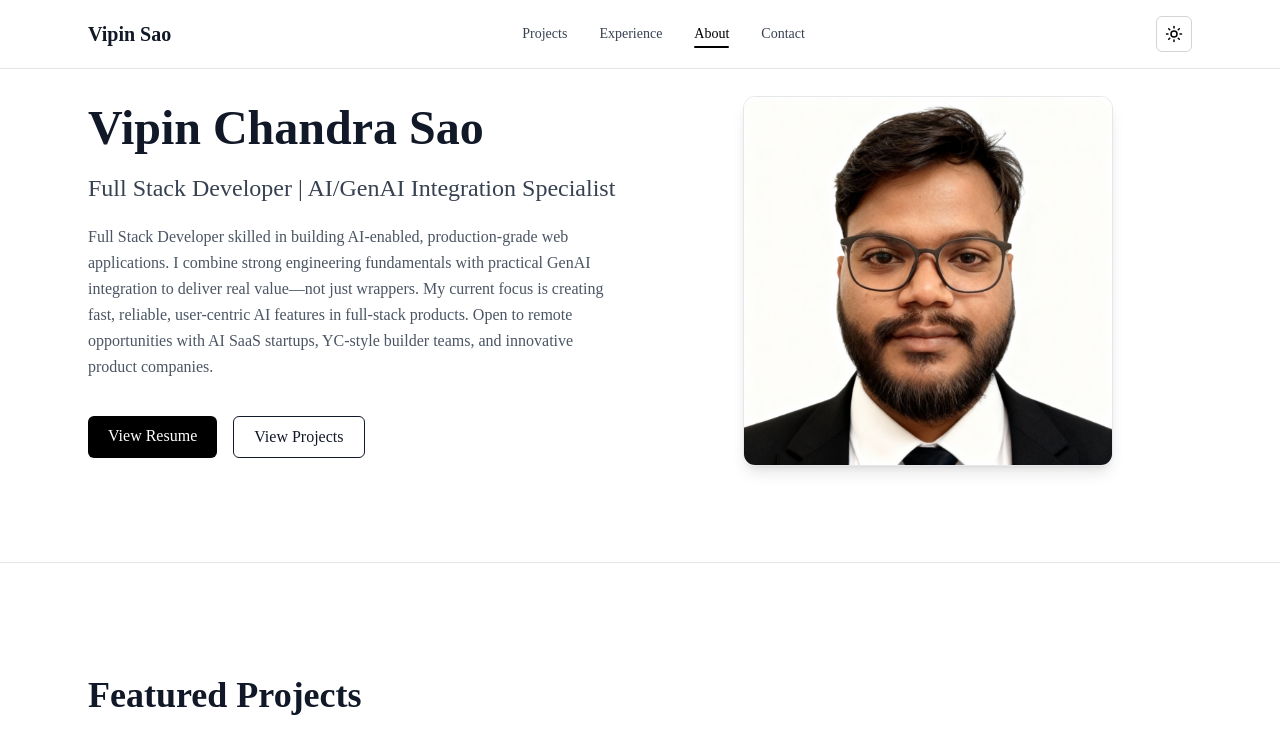
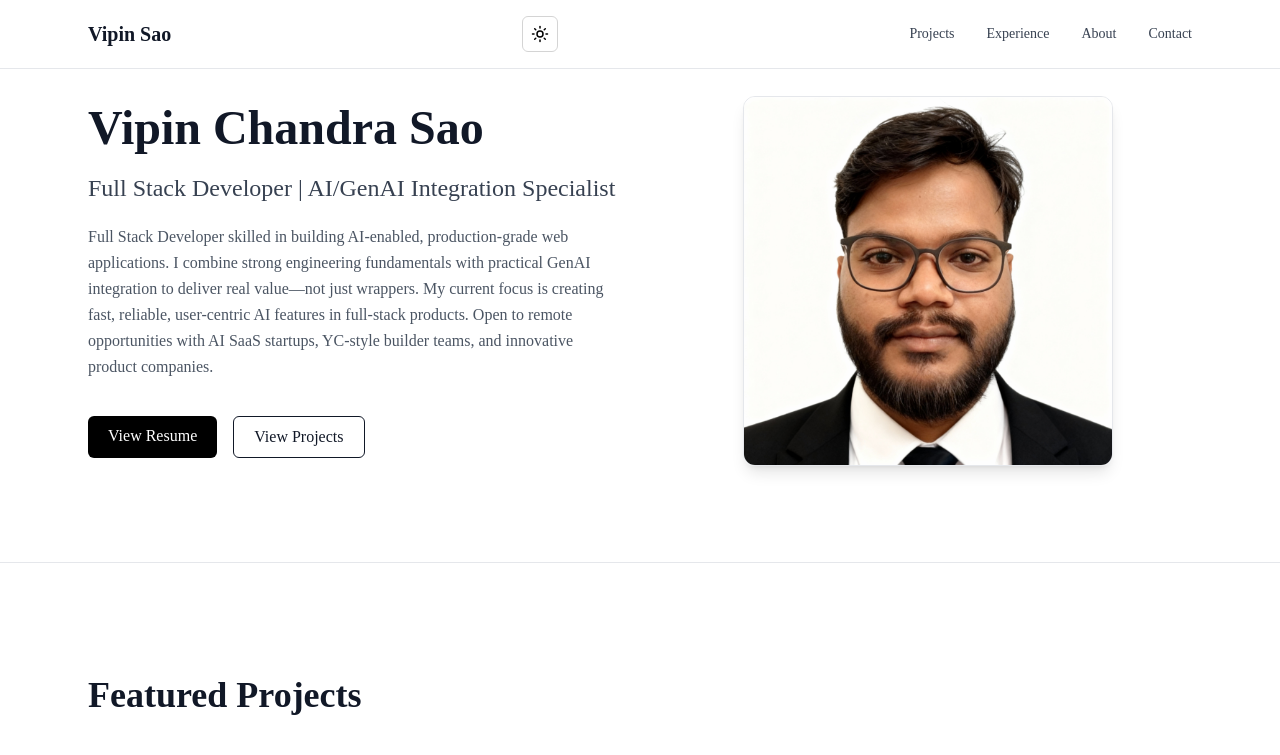
Before and after one commit to vipinsao/Portfolio_Latest, a Next.js app: page / in a window 1280 px wide. Shown: the top 755 px of the page. Built offline with nearby package versions, Linux system fonts and the light colour scheme.

Commit message:
Revert "Enhance Navbar: Add mobile menu, smooth scroll, active indicators & improved UX"
This reverts commit 4892e749c7c921eb8d31f5a442131ec6b8d5d578.

```diff
--- a/app/components/Navbar.jsx
+++ b/app/components/Navbar.jsx
@@ -1,133 +1,41 @@
 "use client";
 import Link from "next/link";
 import { useTheme } from "next-themes";
-import { Sun, Moon, Menu, X } from "lucide-react";
-import { useState, useEffect } from "react";
+import { Sun, Moon } from "lucide-react";
 
 export default function Navbar() {
   const { theme, setTheme } = useTheme();
-  const [mobileMenuOpen, setMobileMenuOpen] = useState(false);
-  const [scrolled, setScrolled] = useState(false);
-  const [activeSection, setActiveSection] = useState("");
-
-  // Handle scroll effect
-  useEffect(() => {
-    const handleScroll = () => {
-      setScrolled(window.scrollY > 20);
-
-      // Detect active section
-      const sections = ["projects", "experience", "about", "contact"];
-      for (const section of sections) {
-        const element = document.getElementById(section);
-        if (element) {
-          const rect = element.getBoundingClientRect();
-          if (rect.top <= 100 && rect.bottom >= 100) {
-            setActiveSection(section);
-            break;
-          }
-        }
-      }
-    };
-
-    window.addEventListener("scroll", handleScroll);
-    return () => window.removeEventListener("scroll", handleScroll);
-  }, []);
-
-  // Smooth scroll function
-  const scrollToSection = (sectionId) => {
-    const element = document.getElementById(sectionId);
-    if (element) {
-      element.scrollIntoView({ behavior: "smooth", block: "start" });
-      setMobileMenuOpen(false);
-    }
-  };
-
-  const navLinks = [
-    { href: "projects", label: "Projects" },
-    { href: "experience", label: "Experience" },
-    { href: "about", label: "About" },
-    { href: "contact", label: "Contact" },
-  ];
-
   return (
-    <header
-      className={`w-full fixed top-0 left-0 z-50 transition-all duration-300 ${
-        scrolled
-          ? "bg-white/90 dark:bg-neutral-950/90 backdrop-blur-md shadow-sm"
-          : "bg-white/80 dark:bg-neutral-950/80 backdrop-blur-xl"
-      } border-b border-neutral-200 dark:border-neutral-800`}
-    >
+    <header className="w-full fixed top-0 left-0 bg-white/80 backdrop-blur-xl z-40 border-b">
       <div className="max-w-6xl mx-auto w-full px-6 py-4 flex items-center justify-between">
         {/* Logo */}
-        <Link
-          href="/"
-          className="text-xl font-semibold text-gray-900 dark:text-gray-100 hover:text-gray-700 dark:hover:text-gray-300 transition"
-        >
+        <Link href="/" className="text-xl font-semibold text-gray-900">
           Vipin Sao
         </Link>
 
-        {/* Desktop Nav Links */}
-        <nav className="hidden md:flex items-center gap-8 text-sm font-medium text-gray-700 dark:text-gray-300">
-          {navLinks.map((link) => (
-            <button
-              key={link.href}
-              onClick={() => scrollToSection(link.href)}
-              className={`hover:text-black dark:hover:text-white transition-colors relative ${
-                activeSection === link.href
-                  ? "text-black dark:text-white"
-                  : ""
-              }`}
-            >
-              {link.label}
-              {activeSection === link.href && (
-                <span className="absolute -bottom-1 left-0 w-full h-0.5 bg-black dark:bg-white rounded-full" />
-              )}
-            </button>
-          ))}
-        </nav>
-
-        {/* Right side: Theme Toggle + Mobile Menu Button */}
-        <div className="flex items-center gap-3">
-          {/* Theme Toggle */}
         <button
           onClick={() => setTheme(theme === "light" ? "dark" : "light")}
           className="p-2 rounded-md border border-neutral-300 dark:border-neutral-700 hover:bg-neutral-100 dark:hover:bg-neutral-900 transition"
-            aria-label="Toggle theme"
         >
           {theme === "light" ? <Moon size={18} /> : <Sun size={18} />}
         </button>
 
-          {/* Mobile Menu Button */}
-          <button
-            onClick={() => setMobileMenuOpen(!mobileMenuOpen)}
-            className="md:hidden p-2 rounded-md border border-neutral-300 dark:border-neutral-700 hover:bg-neutral-100 dark:hover:bg-neutral-900 transition"
-            aria-label="Toggle menu"
-          >
-            {mobileMenuOpen ? <X size={20} /> : <Menu size={20} />}
-          </button>
-        </div>
-      </div>
-
-      {/* Mobile Menu */}
-      {mobileMenuOpen && (
-        <div className="md:hidden border-t border-neutral-200 dark:border-neutral-800 bg-white dark:bg-neutral-950">
-          <nav className="flex flex-col px-6 py-4 gap-4">
-            {navLinks.map((link) => (
-              <button
-                key={link.href}
-                onClick={() => scrollToSection(link.href)}
-                className={`text-left py-2 text-base font-medium transition-colors ${
-                  activeSection === link.href
-                    ? "text-black dark:text-white"
-                    : "text-gray-700 dark:text-gray-300 hover:text-black dark:hover:text-white"
-                }`}
-              >
-                {link.label}
-              </button>
-            ))}
+        {/* Nav Links */}
+        <nav className="hidden md:flex items-center gap-8 text-sm font-medium text-gray-700">
+          <a href="#projects" className="hover:text-black transition">
+            Projects
+          </a>
+          <a href="#experience" className="hover:text-black transition">
+            Experience
+          </a>
+          <a href="#about" className="hover:text-black transition">
+            About
+          </a>
+          <a href="#contact" className="hover:text-black transition">
+            Contact
+          </a>
         </nav>
       </div>
-      )}
     </header>
   );
 }
```
Lines whose indentation alone changed are shown as unchanged.
